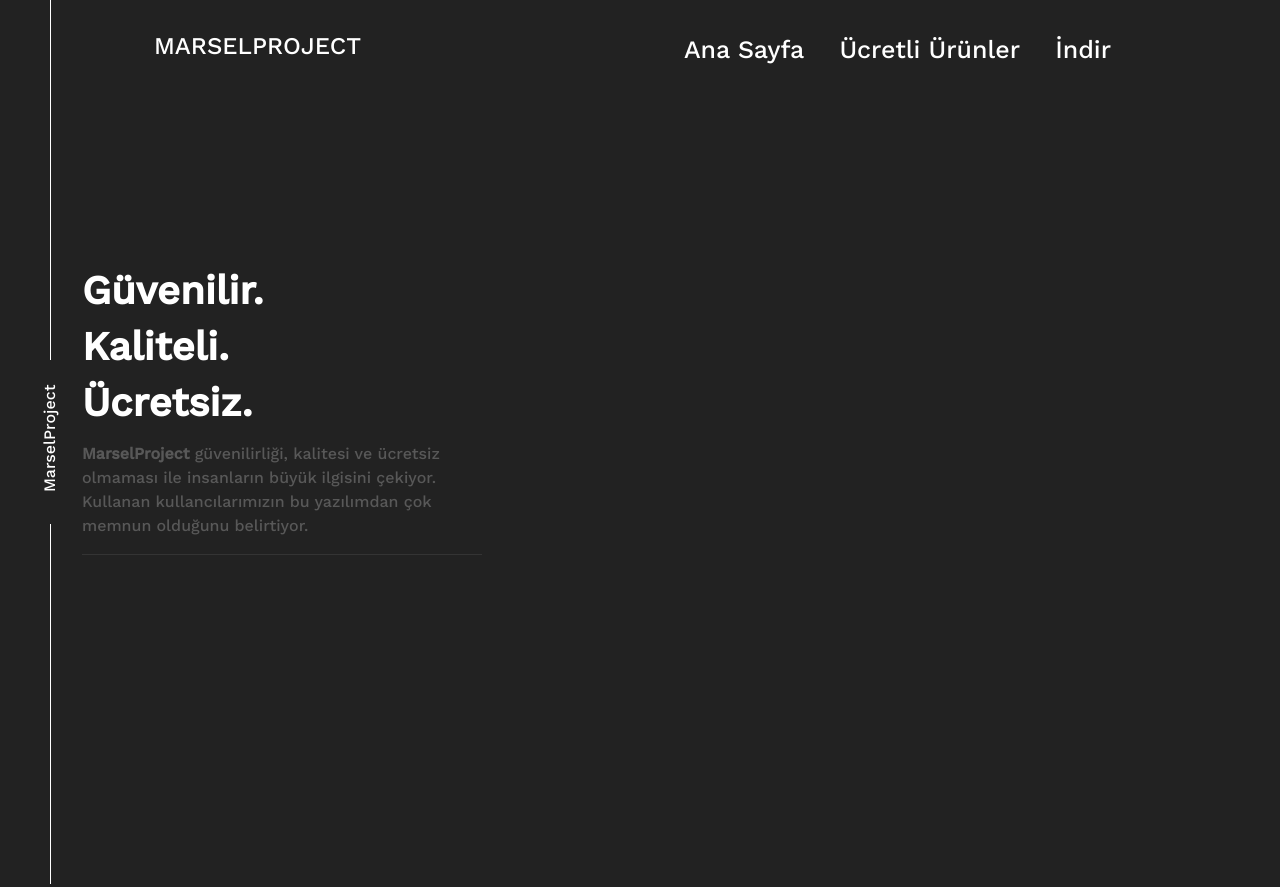
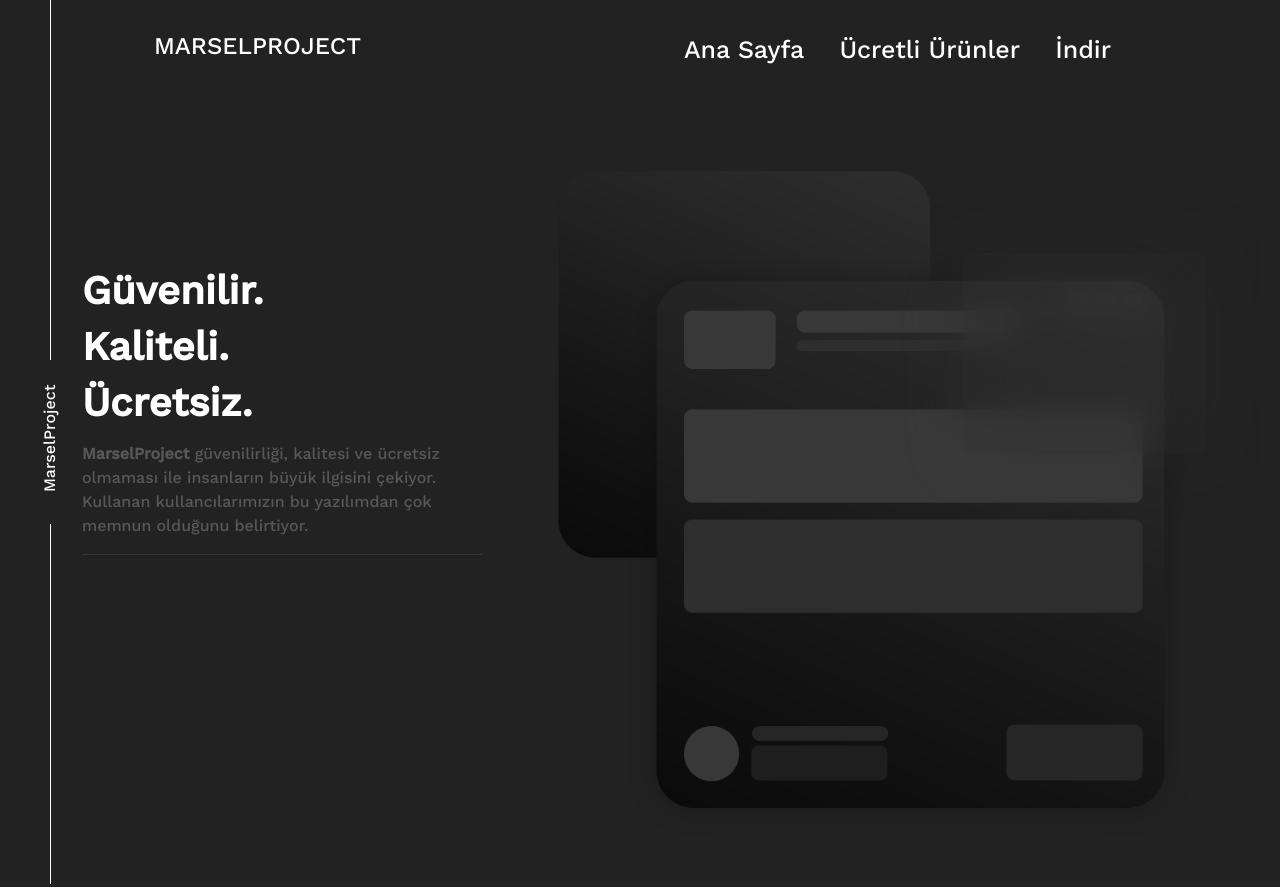
Before and after one commit to MarselProject/craftrise, a plain HTML site: page index.html in a window 1280 px wide. Before the commit the page ends 800 px from the top, so only its background shows below. Drawn offline with nearby package versions, Linux system fonts and the light colour scheme.

Commit message:
MarselProject

```diff
--- a/index.html
+++ b/index.html
@@ -29,7 +29,7 @@
         </div>
     </header>
     <div class="container">
-        <div class="center">
+        <div class="center" style="display: flex; justify-content: space-between;">
             <div class="center-left">
                 <h1>Güvenilir.</h1>
                 <h1>Kaliteli.</h1>
@@ -40,7 +40,7 @@
                 </div>
             </div>
             <div class="center-right">
-                <img src="./assets/img/Counter-Strike Global Offensive.url" alt="">
+                <img src="./assets/img/crimg.png" alt="" width="810px" style="margin-right: -100px;">
             </div>
 
         </div>
```
Also changed, not shown: assets/img/crimg.png (added).
